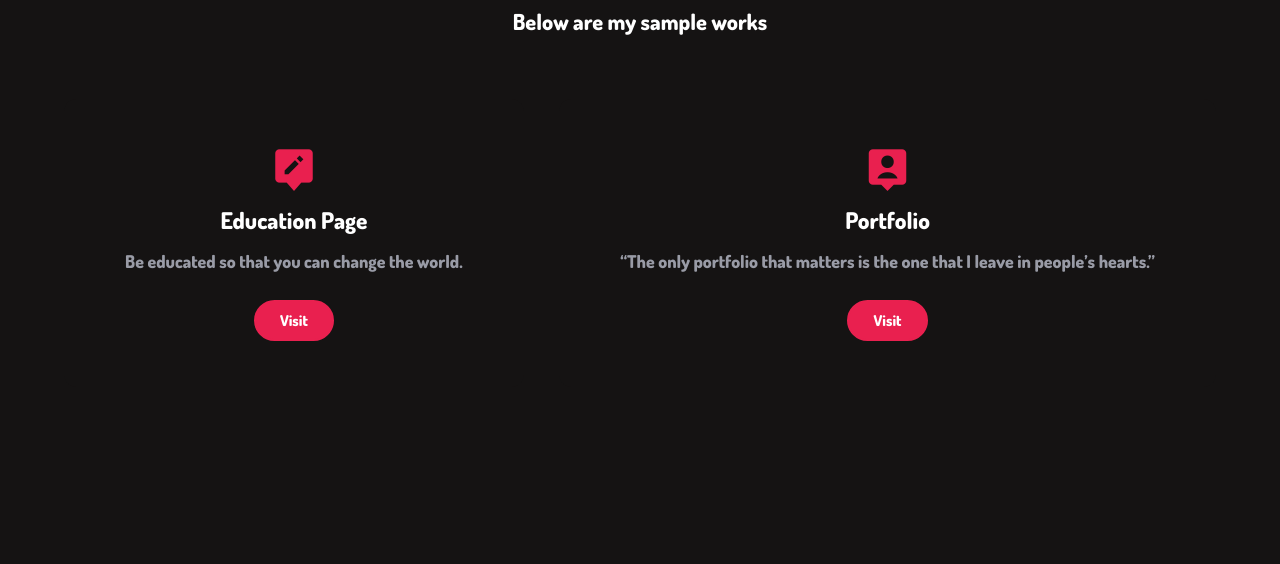
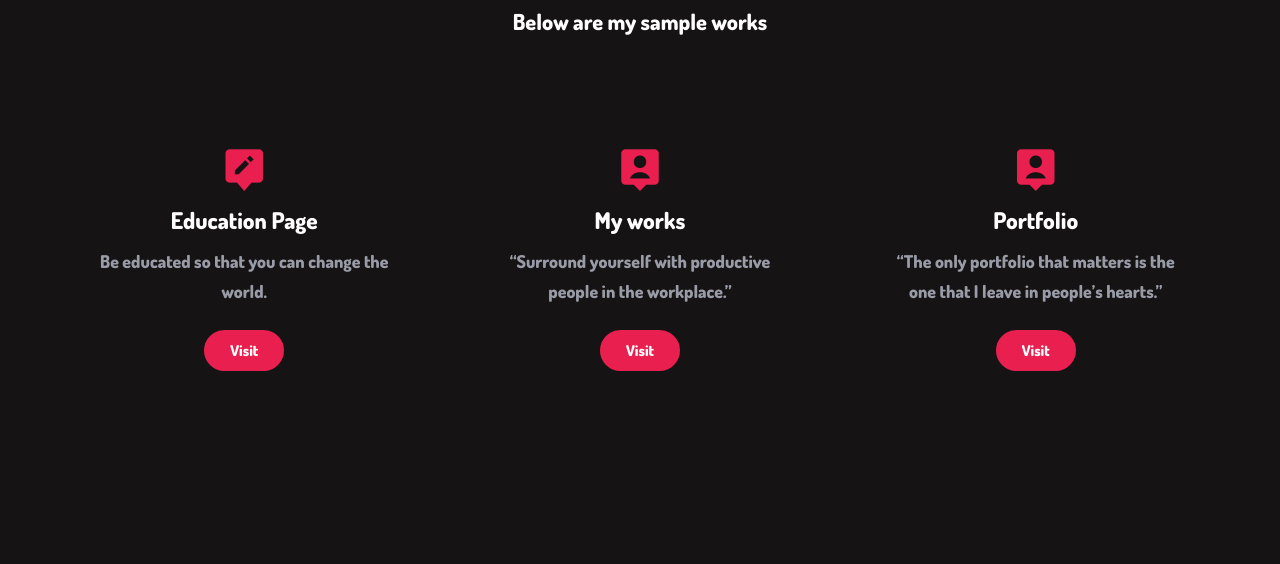
Before and after one commit to Saivinaykumar789/Portfoilo, a plain HTML site: page index.html in a window 1280 px wide. Shown: the part 1701-2265 px from the top of the page. Drawn offline with nearby package versions, Linux system fonts and the light colour scheme; a script that the page names is missing.

Commit message:
Add files via upload

```diff
--- a/index.html
+++ b/index.html
@@ -79,7 +79,12 @@
 
                 <a href="https://www.instagram.com/next_version01/#" class="s-btnn">Visit</a>
             </div>
-
+            <div class="service-box">
+                <i class='bx bxs-user-pin'></i>
+                <h3>My works</h3>
+                <p>“Surround yourself with productive people in the workplace.”</p>
+                <a href="https://peoples-blood-bank.netlify.app/" class="s-btnn">Visit</a>
+            </div>
             <div class="service-box">
                 <i class='bx bxs-user-pin'></i>
                 <h3>Portfolio</h3>
```
